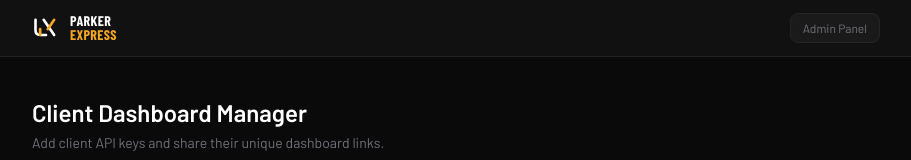
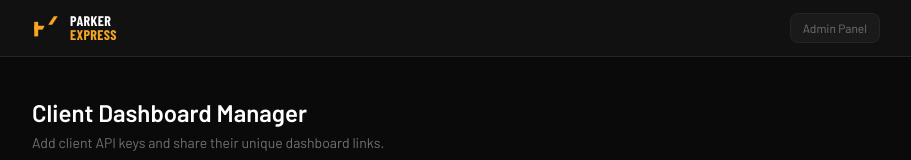
Before and after one commit to Billyp137/Parker-Express-Dashboard, a React (Vite) app: page /admin in a window 1280 px wide. Shown: the top 160 px of the page, without its empty margins (184-1095 px from the left). Built offline with nearby package versions, Linux system fonts and the light colour scheme.

Commit message:
Fix: update logo icon to match PX brand mark

```diff
--- a/src/components/Logo.jsx
+++ b/src/components/Logo.jsx
@@ -2,17 +2,23 @@ export default function Logo({ size = 'md', className = '' }) {
   const sizes = { sm: 28, md: 36, lg: 48 }
   const px = sizes[size] || sizes.md
   const textSize = size === 'sm' ? 'text-sm' : size === 'lg' ? 'text-xl' : 'text-base'
-
   return (
     <div className={`flex items-center gap-2.5 ${className}`}>
-      <svg width={px} height={px} viewBox="0 0 48 48" fill="none">
-        <rect width="48" height="48" rx="6" fill="#111"/>
-        {/* P shape */}
-        <path d="M6 10 L6 28 Q6 36 14 36 L24 36" stroke="white" strokeWidth="4.5" fill="none" strokeLinecap="round" strokeLinejoin="round"/>
-        <path d="M14 26 L14 36" stroke="#F5A623" strokeWidth="4.5" strokeLinecap="round"/>
-        {/* X shape */}
-        <path d="M20 10 L38 36" stroke="white" strokeWidth="4.5" strokeLinecap="round"/>
-        <path d="M38 10 L27 26" stroke="#F5A623" strokeWidth="4.5" strokeLinecap="round"/>
+      <svg width={px} height={px} viewBox="0 0 100 100" fill="none" xmlns="http://www.w3.org/2000/svg">
+        {/* P shape - gold left vertical bar */}
+        <rect x="8" y="28" width="14" height="52" fill="#F5A623"/>
+        {/* P shape - gold middle horizontal bar */}
+        <rect x="8" y="42" width="38" height="14" fill="#F5A623"/>
+        {/* P shape - black top horizontal bar */}
+        <rect x="8" y="8" width="52" height="14" fill="#111111"/>
+        {/* P shape - black right bump (vertical right side of P bowl) */}
+        <rect x="46" y="8" width="14" height="48" fill="#111111"/>
+        {/* X shape - black main diagonal (bottom-left to upper area) */}
+        <polygon points="18,92 32,92 78,8 64,8" fill="#111111"/>
+        {/* X shape - black lower-right arm */}
+        <polygon points="64,92 78,92 58,62 44,62" fill="#111111"/>
+        {/* X shape - gold upper-right arm */}
+        <polygon points="78,8 92,8 72,38 58,38" fill="#F5A623"/>
       </svg>
       <div className={`font-condensed font-bold tracking-wide leading-none ${textSize}`}>
         <span className="text-white">PARKER</span>
```
